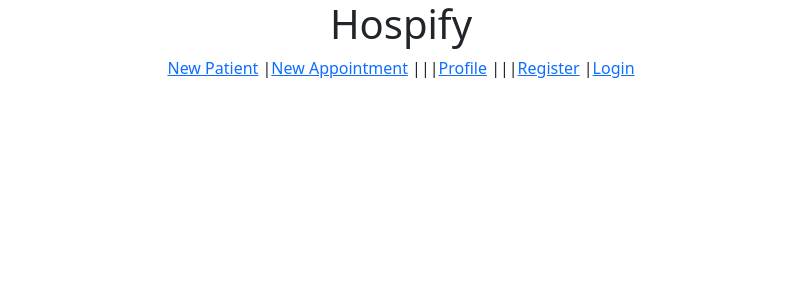
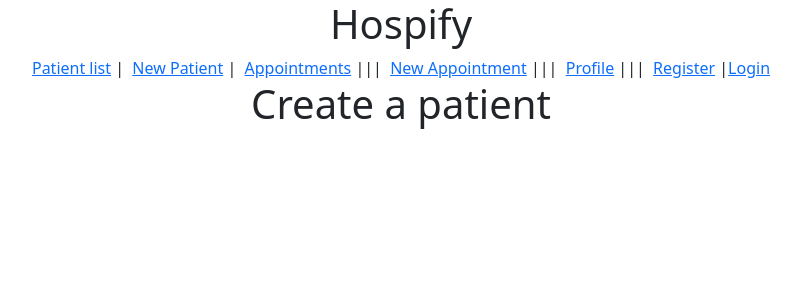
Before and after one commit to infjay/hospify-project-client, a React (Create React App) app: page /patients/create in a window 1280 px wide. Shown: the top 300 px of the page, without its empty margins (239-1040 px from the left). Built offline with nearby package versions, Linux system fonts and the light colour scheme; no server answers.

Commit message:
created file for creating patients, uncommented routes on app.js, added links on navbar and added time selection on aqppointment create

```diff
--- a/src/App.js
+++ b/src/App.js
@@ -10,6 +10,7 @@ import { useEffect, useState } from "react";
 import SignupPage from './pages/SignupPage'
 import UserProfile from './pages/UserProfile'
 import PatientList from './pages/Patients';
+import CreatePatient from './pages/CreatePatients';
 
 function App() {
 
@@ -51,8 +52,10 @@ const [ patients, setPatients ] = useState(null);
         <Route path='/' element={LoginPage} />
         <Route path='/appointments'  element={<AppointmentPage callBackApps={getAppointments}/>}/>
         <Route path='/appointments/create' element={<CreateAppointment callbackNewApp={getAppointments} />} />
-        {/* <Route path='/patients' element={<Patients callbackPatient={getPatients} />}/>
-        <Route path='/profile' /> */}
+        <Route path='/patients' element={<PatientList callbackPatient={getPatients} />}/>
+        <Route path='/patients/create' element={<CreatePatient callbackCreatePat={getPatients} />}/>
+
+        <Route path='/profile' element={<UserProfile />}/>
         <Route path='/login' element={<LoginPage/>}/>
         <Route path='/signup' element={<SignupPage/>}/>
       </Routes>
--- a/src/components/Navbar.jsx
+++ b/src/components/Navbar.jsx
@@ -9,9 +9,11 @@ function Navbar(){
 
     return (
         <nav className="Navbar">
-            <NavLink to="/patients/create">New Patient</NavLink> |
-            <NavLink to="/appointments/create">New Appointment</NavLink> |||
-            <NavLink to="/profile">Profile</NavLink> |||
+            <NavLink to="/patients/"> Patient list</NavLink> | &nbsp;
+            <NavLink to="/patients/create">New Patient</NavLink> |  &nbsp;
+            <NavLink to="/appointments/">Appointments</NavLink> |||  &nbsp;
+            <NavLink to="/appointments/create">New Appointment</NavLink> ||| &nbsp;
+            <NavLink to="/profile">Profile</NavLink> ||| &nbsp;
 
             { isLoggedIn &&
                 <>
--- /dev/null
+++ b/src/pages/CreatePatients.jsx
@@ -0,0 +1,11 @@
+
+
+function CreatePatient() {
+
+    return(
+        <h1>Create a patient
+        </h1>
+    )
+}
+
+export default CreatePatient;
```
